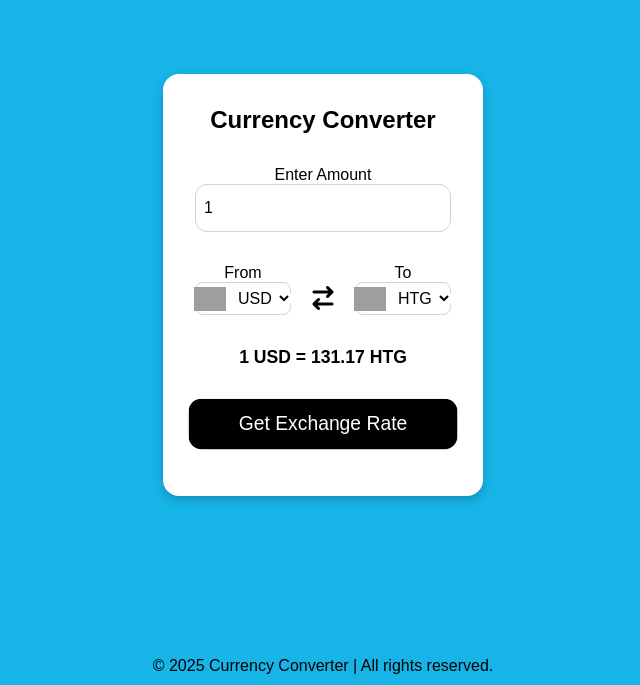
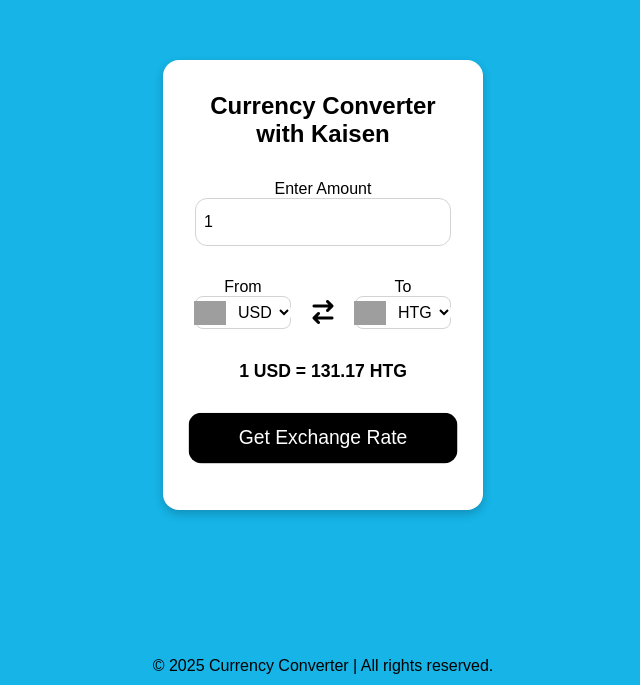
Before and after one commit to Kaisen-sudo/Currency-Converter, a plain HTML site: page index.html in a window 1280 px wide. Shown: the part 115-800 px from the top of the page, without its empty margins (317-957 px from the left). Drawn offline with nearby package versions, Linux system fonts and the light colour scheme; grey boxes are pictures that could not be loaded.

Commit message:
Update index.html

```diff
--- a/index.html
+++ b/index.html
@@ -3,14 +3,14 @@
 <head>
     <meta charset="UTF-8">
     <meta name="viewport" content="width=device-width, initial-scale=1.0">
-    <title>Currency Converter Pro</title>
+    <title>Currency Converter Pro with Kaisen</title>
     <link rel="stylesheet" href="https://cdnjs.cloudflare.com/ajax/libs/font-awesome/6.5.1/css/all.min.css" integrity="sha512-DTOQO9RWCH3ppGqcWaEA1BIZOC6xxalwEsw9c2QQeAIftl+Vegovlnee1c9QX4TctnWMn13TZye+giMm8e2LwA==" crossorigin="anonymous" referrerpolicy="no-referrer" />
     <link rel="stylesheet" href="styles.css">
     <link rel="icon" href="img/spoty__mtf.png"/>
 </head>
 <body>
     <div class="container">
-        <h2>Currency Converter</h2>
+        <h2>Currency Converter with Kaisen</h2>
         <form id="currency-form">
             <div class="amount">
                 <p>Enter Amount</p>
```
